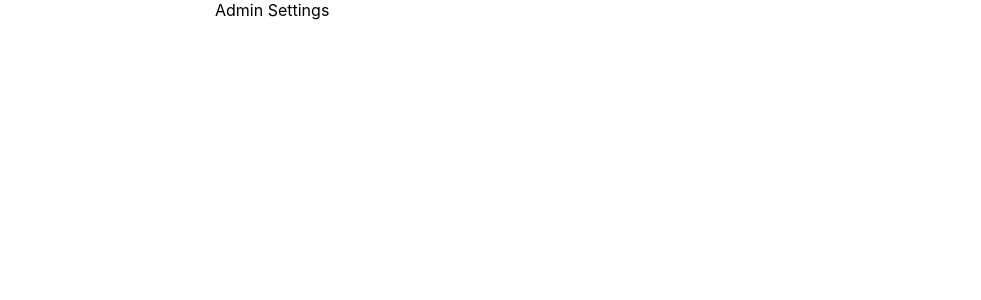
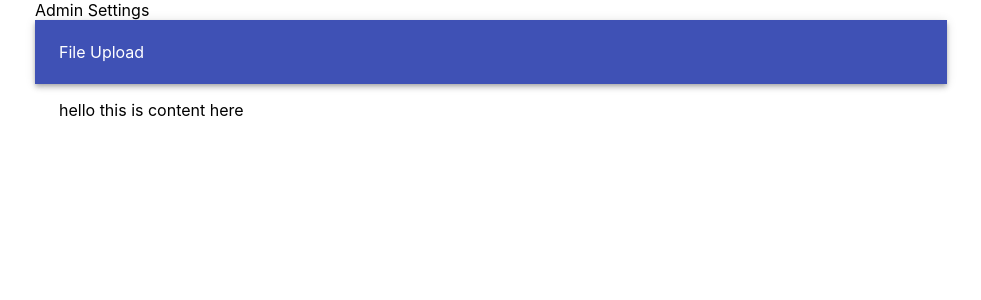
Before and after one commit to rameshmeesam/admin, a React (Create React App) app: page / in a window 1280 px wide. Shown: the top 300 px of the page, without its empty margins (149-1130 px from the left). Built offline with nearby package versions, Linux system fonts and the light colour scheme.

Commit message:
section appbar

```diff
--- /dev/null
+++ b/src/components/box-section.jsx
@@ -0,0 +1,19 @@
+import React from "react";
+import { AppBar, Toolbar, Container, Box } from '@material-ui/core';
+
+const BoxSection = () => {
+    return (
+    <React.Fragment>
+    <AppBar position="static">
+    <Toolbar>File Upload</Toolbar>
+    </AppBar>
+    <Container>
+        <Box my={2}>
+            hello this is content here
+        </Box>
+    </Container>
+    </React.Fragment>
+    )
+}
+
+export default BoxSection;
--- a/src/containers/main-wrapper.jsx
+++ b/src/containers/main-wrapper.jsx
@@ -1,12 +1,19 @@
 import React from 'react';
 import { Container } from '@material-ui/core';
+import BoxSection from "../components/box-section";
 
 class MainWrapper extends React.Component {
     render() {
         const {heading} = this.props;
         return (
-       <Container maxWidth="sm">
-           {heading}
+       <Container maxWidth="md">
+           <div>
+               {heading}
+           </div>
+           <div>
+           <BoxSection></BoxSection>
+           </div>
+
        </Container>
         );
     }
```
